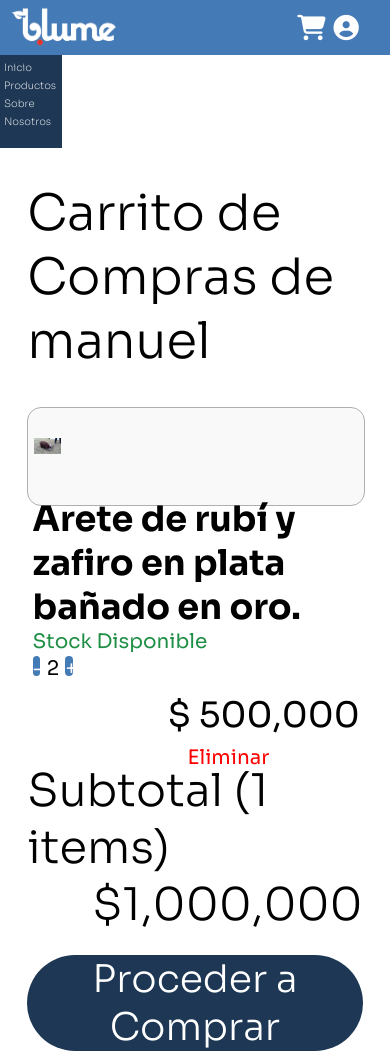
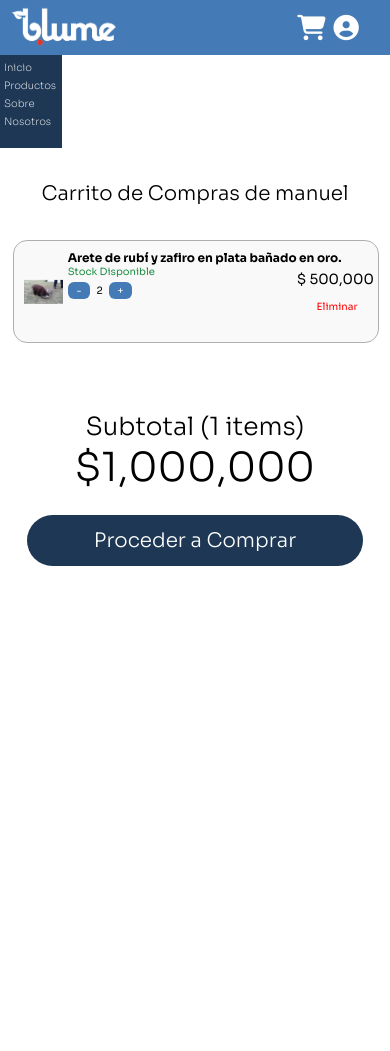
Before and after one commit to manuelandres66/blume, a Django app: page /carro/ in a window 390 px wide. After the commit the page ends 566 px from the top, so only its background shows below. Run offline with Django 3.2, Linux system fonts and the light colour scheme; a user stored in the database is signed in; data comes from the database, SQL or seed files in the repository; both versions use the stored data as it was after the commit; some libraries are stand-ins or nearby versions.

Commit message:
Responsive Carrito

```diff
--- a/principal/views.py
+++ b/principal/views.py
@@ -9,17 +9,27 @@ from django.contrib.auth.models import User
 # Create your views here.
 
 def home(request):
-    return render(request, 'home.html')
+    return render(request, 'home.html') #En proceso
 
 def joya(request, material, tipo, id_joya):
     joya_f = get_object_or_404(Joya, id=id_joya, material=material, tipo=tipo)
-    joya_f.vistas += 1
+    joya_f.vistas += 1 #Aumentamos una vista
     joya_f.save()
+
+    mensaje = ""
+    if request.user.is_authenticated: #Comprobamos si ya esta en el carrito
+        usuario = User.objects.get(username=request.user)
+        carro = Carrito.objects.get(propietario=usuario)
+        productos = Items.objects.filter(carrito=carro, producto=joya_f)
+        if productos.count() >= 1:
+            mensaje = "Este producto ya esta en tu carro"
+
     precio = format(int(joya_f.precio), ',d')
-    stock = "Stock Disponible"
+    stock = "Stock Disponible" #Comprobamos si hay stock
     if joya_f.stock == 0:
         stock = "No hay stock"
-    ctx = {'joya' : joya_f, 'precio' : precio, 'stock' : stock}
+
+    ctx = {'joya' : joya_f, 'precio' : precio, 'stock' : stock, 'mensaje' : mensaje}
     return render(request, 'producto.html', ctx)
 
 @usuario_sin_ingresar
@@ -32,7 +42,7 @@ def ingresar(request):
             password = request.POST['password']
             user = authenticate(username=usuario, password=password)
             if user is not None:
-                login(request, user)
+                login(request, user) #Logeamos
                 if 'next' in request.POST:
                     return redirect(request.POST.get('next'))
                 return redirect('/')
@@ -47,7 +57,7 @@ def ingresar(request):
 @login_required(login_url="/login/")
 def salir(request):
     logout(request)
-    return redirect('../../')
+    return redirect('../../') #A la pagina principal
 
 @login_required(login_url="/login/")
 def carro_compras(request):
@@ -55,28 +65,30 @@ def carro_compras(request):
     carro = Carrito.objects.get(propietario=usuario)
     if request.method == "GET":
 
-        if 'eliminar' in request.GET:
+        if 'eliminar' in request.GET: #Eliminar del carrito
             id_ = request.GET['eliminar']
             joya_item = Joya.objects.get(id=id_)
             Items.objects.filter(carrito=carro, producto=joya_item).delete()
             return redirect('/carro/')
 
-        elif 'add' in request.GET:
+        elif 'add' in request.GET: #Añadir al carrito
             id_ = request.GET["add"]
             joya_item = Joya.objects.get(id=id_)
-            if Items.objects.filter(carrito=carro, producto=joya_item).count() == 1:
+            if Items.objects.filter(carrito=carro, producto=joya_item).count() == 1: #Si ya existe aumenta uno
                 existente = Items.objects.get(carrito=carro, producto=joya_item)
-                existente.cantidad += 1
-                existente.save()
+                print(existente.cantidad, joya_item.stock)
+                if existente.cantidad < joya_item.stock: #Si es posible
+                    existente.cantidad += 1
+                    existente.save()
             else:
                 Items(carrito=carro, cantidad=1, producto=joya_item).save()
             return redirect('/carro/')
 
-        elif 'remove' in request.GET:
+        elif 'remove' in request.GET: #Quita uno del carrito
             id_ = request.GET["remove"]
             joya_item = Joya.objects.get(id=id_)
             menos_una = Items.objects.get(carrito=carro, producto=joya_item)
-            if menos_una.cantidad > 1:
+            if menos_una.cantidad > 1: # lo minimo es uno
                 menos_una.cantidad -= 1
                 menos_una.save()
             return redirect('/carro/')
@@ -93,6 +105,7 @@ def checkout(request):
 
     valor_total = 0
     for producto in productos:
-        valor_total += producto.producto.precio
+        if producto.posible():
+            valor_total += producto.total()
 
     return HttpResponse('$' + format(valor_total, ',d'))
--- a/static/css/carrito.css
+++ b/static/css/carrito.css
@@ -137,3 +137,81 @@
 .proceder:hover {
     background-color: #447ab6;
 }
+
+@media only screen and (max-width: 1317px) {
+    .titulo_carrito {
+        font-size: 20px;
+        text-align: center;
+        margin-left: 0;
+    }
+    .contenedor_producto {
+        margin-left: 3.4vw;
+        width: 93.2vw;
+        height: 12vh;
+        margin-bottom: 4vh;
+    }
+    .imagen_producto {
+        width: 10vw;
+        height: 5vh;
+        object-fit: contain;
+        margin: 0;
+        position: relative;
+        top: 50%;
+        -ms-transform: translateY(-50%);
+        transform: translateY(-50%);
+        margin-left: 2.6vw;
+    }
+
+    .contenedor_titulo {
+        width: 80%;
+        position: absolute;
+    }
+
+    .contenedor_titulo h2 {
+        font-size: 12px;
+    }
+    .contenedor_titulo h6 {
+        font-size: 10px;
+    }
+    .cantidad_producto {
+        display: inline-block;
+    }
+
+    .cantidad_producto button {
+        width: 5.8vw;
+        height: 2vh;
+        font-size: 10px;
+    }
+    .producto_precio_contenedor {
+        margin-top: 2vh;
+        margin-bottom: 0;
+    }
+    .producto_precio {
+        font-size: 14px;
+
+    }
+    .producto_precio_contenedor a {
+        font-size: 10px;
+    }
+
+    .para_espacio {
+        display: inline-block;
+        width: 40vw;
+    }
+
+    .comprar {
+        text-align: center;
+    }
+    .comprar h3 {
+        font-size: 25px;
+    }
+    #total-precio {
+        font-size: 40px;
+        float: none;
+        text-align: center;
+    }
+    .proceder {
+        font-size: 20px;
+        height: 6vh;
+    }
+}
--- a/static/javascript/datos_compra.js
+++ b/static/javascript/datos_compra.js
@@ -19,10 +19,10 @@ for (var i = 0; i < productos.length; i++) {
     var stock_dispon = parseInt(stock_disponible[i].textContent); //Check si es es posible
 
     if (cant > stock_dispon) {
-        stocks[i].textContent = "No hay stock suficiente."
+        stocks[i].textContent = "No hay stock suficiente"
         cantidad[i].style.color = "#F00" //Si no lo es lo pone en rojo
     }
-    precio_total += numero * cant
+    precio_total += numero * cant //Suma el precio
 };
 
 precio.textContent = ("$" + precio_total).replace(/\B(?=(\d{3})+(?!\d))/g, ",");
--- a/templates/carrito.html
+++ b/templates/carrito.html
@@ -20,7 +20,7 @@
                     <a id="referencia" href="/{{producto.producto.material}}/{{producto.producto.tipo}}/{{producto.producto.id}}/">
                         <h2>{{producto.producto.nombre}}</h2>
                     </a>
-
+                    <div class="para_espacio">
                         {% if producto.producto.stock == 0 %}
                             <h6 class="stock">No hay stock</h6>
                         {% else %}
@@ -31,6 +31,7 @@
                             <a href="/carro/?remove={{producto.producto.id}}"><button>-</button></a>
                             <h6 class="producto_cantidad">{{producto.cantidad}}</h6>
                             <a href="/carro/?add={{producto.producto.id}}"><button>+</button></a>
+                        </div>
                     </div>
                 </div>
                 <div class="producto_precio_contenedor">
--- /dev/null
+++ b/templates/checkout.html
@@ -0,0 +1,6 @@
+<!DOCTYPE html>
+<html>
+    <head>
+        <title></title>
+    </head>
+</html>
--- a/templates/producto.html
+++ b/templates/producto.html
@@ -21,6 +21,7 @@
             <div class="botones">
                 <button id="boton_comprar">Compar Ahora</button>
                 <button id="boton_carrito">Al Carrito</button>
+                <i id="existente">{{mensaje}}</i>
             </div>
             <div class="especificaciones">
                 <div class="material">
```
Also changed, not shown: static/css/producto.css (+12 -0 lines), db.sqlite3. Lines whose indentation alone changed are shown as unchanged.
